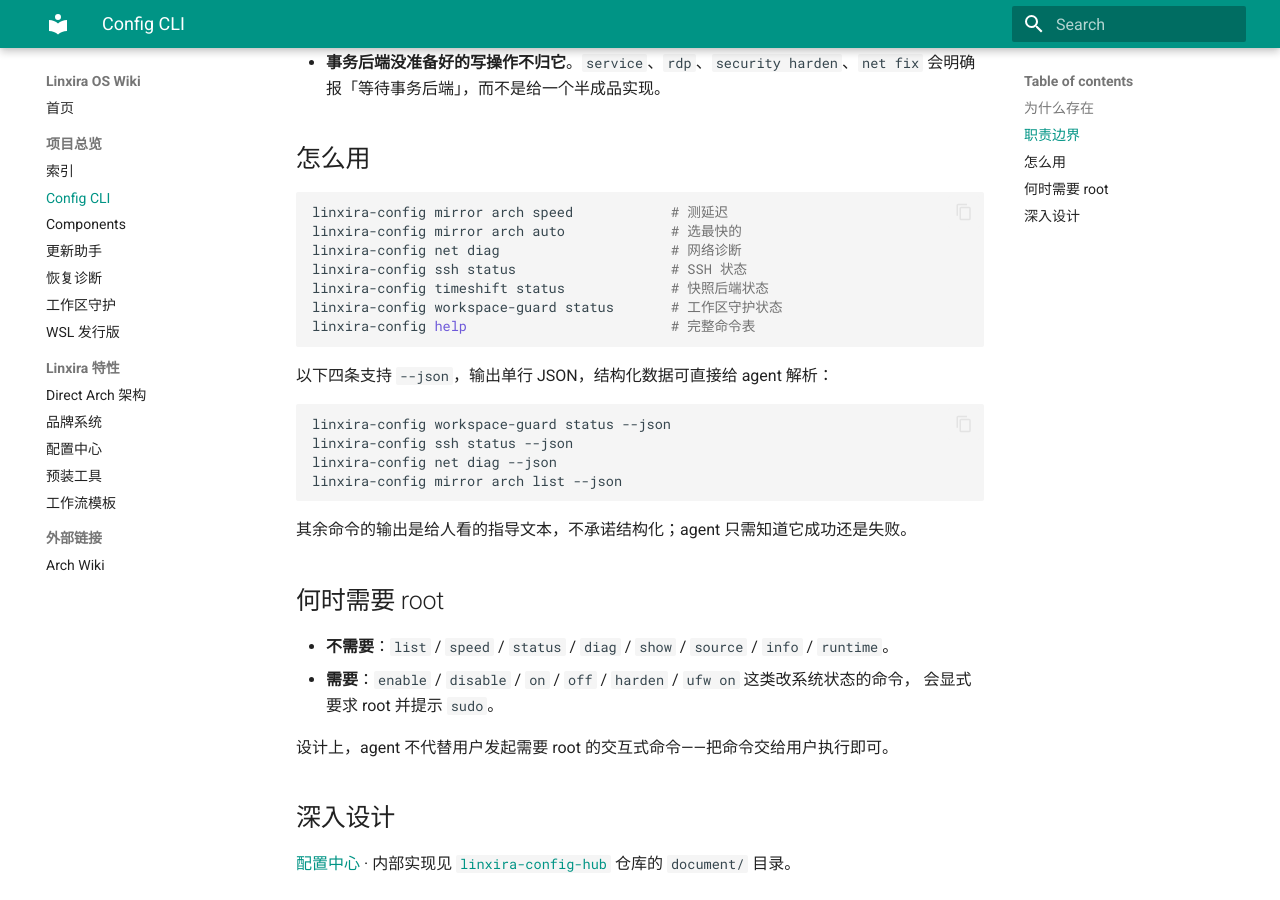
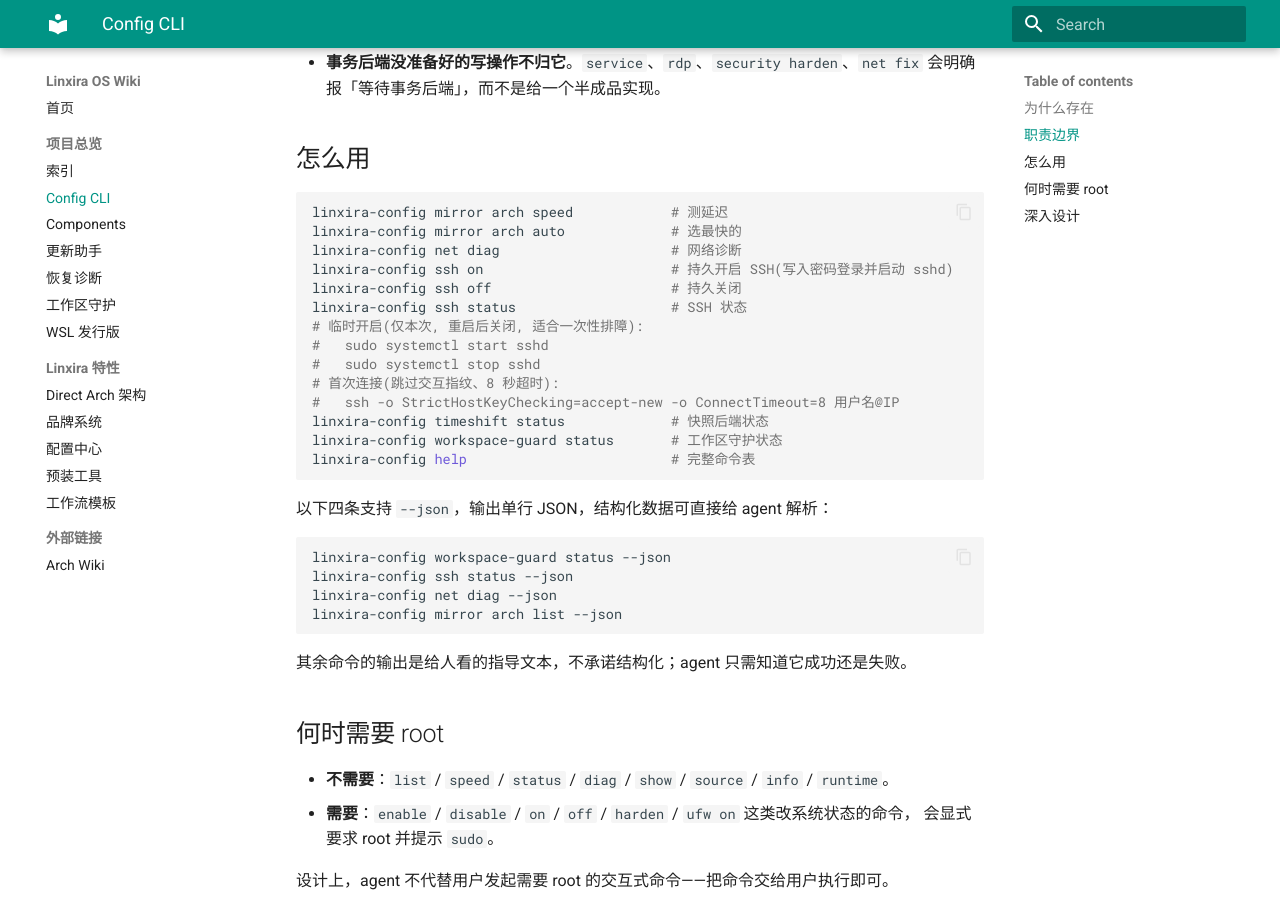
Before and after one commit to Linxira-OS/linxira-wiki, an MkDocs documentation site: the page built from docs/项目总览/linxira-config.md, in a window 1280 px wide and 900 px high, scrolled down 617 px. Built offline with MkDocs 1.6.1 and Material for MkDocs 9.7.7, drawn with Linux system fonts in a browser that asks for light colours.

Commit message:
docs(config): ssh on/off 与临时开启用法

```diff
--- a/docs/项目总览/linxira-config.md
+++ b/docs/项目总览/linxira-config.md
@@ -28,7 +28,14 @@
 linxira-config mirror arch speed            # 测延迟
 linxira-config mirror arch auto             # 选最快的
 linxira-config net diag                     # 网络诊断
+linxira-config ssh on                       # 持久开启 SSH(写入密码登录并启动 sshd)
+linxira-config ssh off                      # 持久关闭
 linxira-config ssh status                   # SSH 状态
+# 临时开启(仅本次, 重启后关闭, 适合一次性排障):
+#   sudo systemctl start sshd
+#   sudo systemctl stop sshd
+# 首次连接(跳过交互指纹、8 秒超时):
+#   ssh -o StrictHostKeyChecking=accept-new -o ConnectTimeout=8 用户名@IP
 linxira-config timeshift status             # 快照后端状态
 linxira-config workspace-guard status       # 工作区守护状态
 linxira-config help                         # 完整命令表
```
